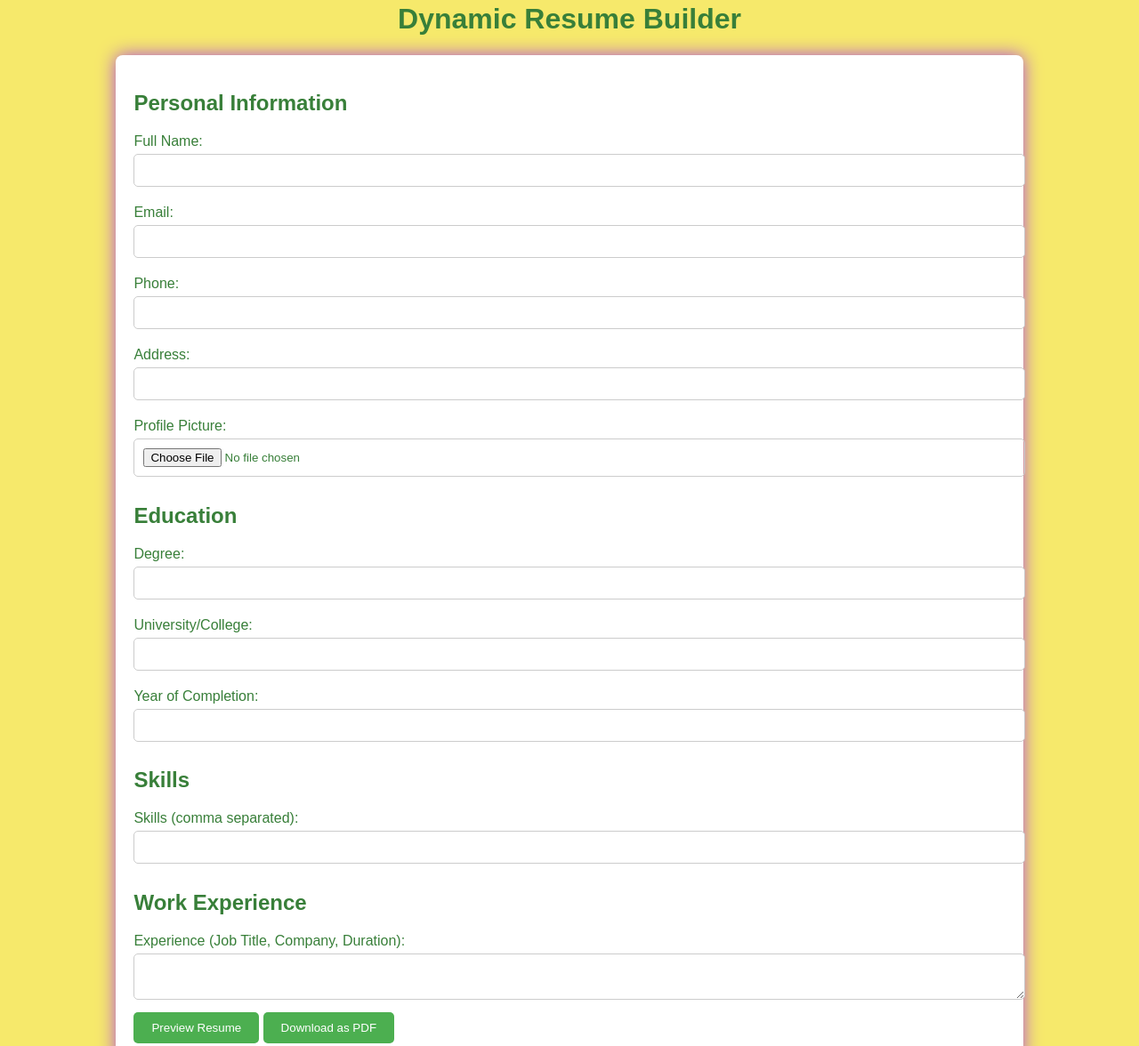
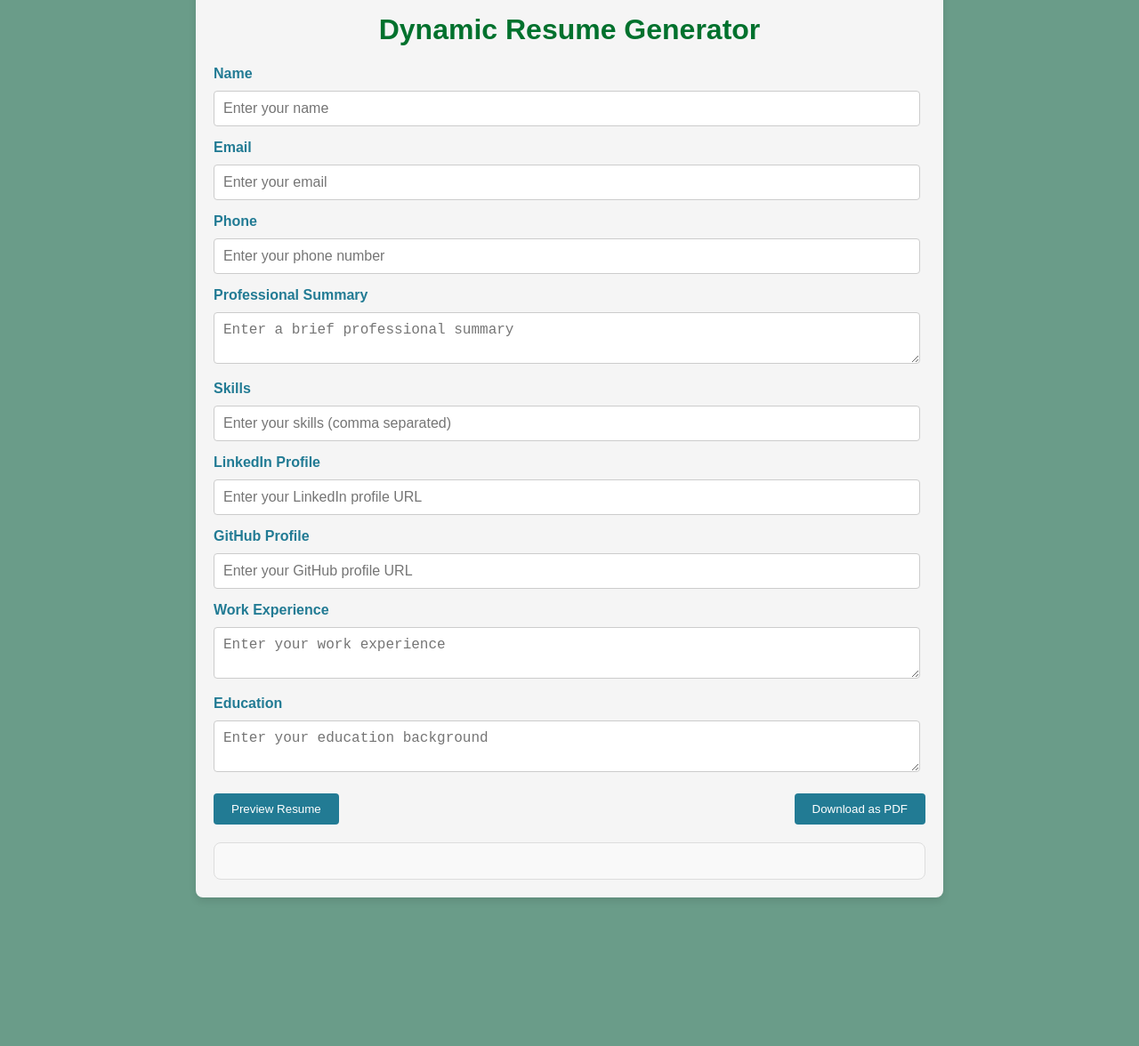
Before and after one commit to Fahad-FullStackDeveloper/HACKATHONS-Milestone3, a website: page index.html in a window 1280 px wide. Shown: the part 46-1222 px from the top of the page at 89% size. After the commit the page ends 1075 px from the top, so only its background shows below. Drawn offline with nearby package versions, Linux system fonts and the light colour scheme.

Commit message:
Add files via upload

```diff
--- a/index.html
+++ b/index.html
@@ -3,61 +3,225 @@
 <head>
     <meta charset="UTF-8">
     <meta name="viewport" content="width=device-width, initial-scale=1.0">
-    <title>Dynamic Resume Builder</title>
-    <link rel="stylesheet" href="styles.css">
+    <title>Dynamic Resume Generator</title>
+    <style>
+        body {
+            font-family: Arial, sans-serif;
+            margin: 0;
+            padding: 20px;
+            background-color: #6A9C89;
+        }
+
+        .container {
+            max-width: 800px;
+            margin: auto;
+            background-color: whitesmoke;
+            padding: 20px;
+            box-shadow: 0px 4px 8px rgba(0, 0, 0, 0.1);
+            border-radius: 8px;
+        }
+
+        h1 {
+            text-align: center;
+            color: #00712D;
+        }
+
+        .form-group {
+            margin-bottom: 15px;
+        }
+
+        label {
+            font-weight: bold;
+            display: block;
+            margin-bottom: 5px;
+            color: #227B94;
+        }
+
+        input, textarea {
+            width: 96.5%;
+            padding: 10px;
+            font-size: 16px;
+            margin-top: 5px;
+            border: 1px solid #ccc;
+            border-radius: 4px;
+        }
+
+        textarea {
+            resize: vertical;
+        }
+
+        .buttons {
+            display: flex;
+            justify-content: space-between;
+            margin-top: 20px;
+        }
+
+        button {
+            padding: 10px 20px;
+            background-color: #227B94;
+            color: white;
+            border: none;
+            cursor: pointer;
+            border-radius: 4px;
+        }
+
+        button:hover {
+            background-color: #00712D;
+        }
+
+        #resumePreview {
+            border: 1px solid #ddd;
+            padding: 20px;
+            margin-top: 20px;
+            background-color: #f9f9f9;
+            color: #00712D;
+            border-radius: 8px;
+        }
+
+        #resumePreview h2 {
+            color: #227B94;
+        }
+
+        #resumePreview a {
+            color: #0056b3;
+            text-decoration: none;
+        }
+
+        #resumePreview a:hover {
+            text-decoration: underline;
+        }
+    </style>
 </head>
 <body>
 
-    <h1>Dynamic Resume Builder</h1>
+    <div class="container">
+        <h1>Dynamic Resume Generator</h1>
+        <form id="resumeForm">
+            <div class="form-group">
+                <label for="name">Name</label>
+                <input type="text" id="name" placeholder="Enter your name">
+            </div>
 
-    <!-- Form for user input -->
-    <div class="form-container">
-        <form id="resumeForm">
-            <h2>Personal Information</h2>
-            <label for="name">Full Name:</label>
-            <input type="text" id="name" name="name" required>
+            <div class="form-group">
+                <label for="email">Email</label>
+                <input type="email" id="email" placeholder="Enter your email">
+            </div>
 
-            <label for="email">Email:</label>
-            <input type="email" id="email" name="email" required>
+            <div class="form-group">
+                <label for="phone">Phone</label>
+                <input type="tel" id="phone" placeholder="Enter your phone number">
+            </div>
 
-            <label for="phone">Phone:</label>
-            <input type="tel" id="phone" name="phone" required>
+            <div class="form-group">
+                <label for="summary">Professional Summary</label>
+                <textarea id="summary" placeholder="Enter a brief professional summary"></textarea>
+            </div>
 
-            <label for="address">Address:</label>
-            <input type="text" id="address" name="address" required>
+            <div class="form-group">
+                <label for="skills">Skills</label>
+                <input type="text" id="skills" placeholder="Enter your skills (comma separated)">
+            </div>
 
-            <label for="profilePic">Profile Picture:</label>
-            <input type="file" id="profilePic" accept="image/*">
+            <div class="form-group">
+                <label for="linkedin">LinkedIn Profile</label>
+                <input type="url" id="linkedin" placeholder="Enter your LinkedIn profile URL">
+            </div>
 
-            <h2>Education</h2>
-            <label for="education">Degree:</label>
-            <input type="text" id="education" name="education" required>
+            <div class="form-group">
+                <label for="github">GitHub Profile</label>
+                <input type="url" id="github" placeholder="Enter your GitHub profile URL">
+            </div>
 
-            <label for="university">University/College:</label>
-            <input type="text" id="university" name="university" required>
+            <div class="form-group">
+                <label for="experience">Work Experience</label>
+                <textarea id="experience" placeholder="Enter your work experience"></textarea>
+            </div>
 
-            <label for="years">Year of Completion:</label>
-            <input type="text" id="years" name="years" required>
+            <div class="form-group">
+                <label for="education">Education</label>
+                <textarea id="education" placeholder="Enter your education background"></textarea>
+            </div>
 
-            <h2>Skills</h2>
-            <label for="skills">Skills (comma separated):</label>
-            <input type="text" id="skills" name="skills" required>
+            <div class="buttons">
+                <button type="button" onclick="previewResume()">Preview Resume</button>
+                <button type="button" onclick="downloadPDF()">Download as PDF</button>
+            </div>
+        </form>
 
-            <h2>Work Experience</h2>
-            <label for="experience">Experience (Job Title, Company, Duration):</label>
-            <textarea id="experience" name="experience" required></textarea>
-
-            <button type="button" id="saveButton">Preview Resume</button>
-            <button type="button" id="downloadButton">Download as PDF</button>
-        </form>
+        <div id="resumePreview"></div>
     </div>
 
-    <!-- Preview of the resume -->
-    <div id="resumePreview" class="resume-preview">
-        <h2>Resume Preview</h2>
-        <div id="resumeContainer"></div>
-    </div>
+    <!-- jsPDF CDN -->
+    <script src="https://cdnjs.cloudflare.com/ajax/libs/jspdf/2.5.1/jspdf.umd.min.js"></script>
 
-    <script src="app.js" type="module"></script>
+    <script>
+        // Function to preview the resume
+        function previewResume() {
+            const name = document.getElementById('name').value;
+            const email = document.getElementById('email').value;
+            const phone = document.getElementById('phone').value;
+            const summary = document.getElementById('summary').value;
+            const skills = document.getElementById('skills').value;
+            const linkedin = document.getElementById('linkedin').value;
+            const github = document.getElementById('github').value;
+            const experience = document.getElementById('experience').value;
+            const education = document.getElementById('education').value;
+
+            const previewHtml = `
+                <h2>${name}</h2>
+                <p><strong>Email:</strong> ${email}</p>
+                <p><strong>Phone:</strong> ${phone}</p>
+                <p><strong>Skills:</strong> ${skills}</p>
+                <p><strong>LinkedIn:</strong> <a href="${linkedin}" target="_blank">${linkedin}</a></p>
+                <p><strong>GitHub:</strong> <a href="${github}" target="_blank">${github}</a></p>
+                <h3>Professional Summary</h3>
+                <p>${summary}</p>
+                <h3>Work Experience</h3>
+                <p>${experience}</p>
+                <h3>Education</h3>
+                <p>${education}</p>
+            `;
+
+            document.getElementById('resumePreview').innerHTML = previewHtml;
+        }
+
+        // Function to download the resume as PDF
+        function downloadPDF() {
+            const { jsPDF } = window.jspdf;
+            const doc = new jsPDF();
+
+            const name = document.getElementById('name').value;
+            const email = document.getElementById('email').value;
+            const phone = document.getElementById('phone').value;
+            const summary = document.getElementById('summary').value;
+            const skills = document.getElementById('skills').value;
+            const linkedin = document.getElementById('linkedin').value;
+            const github = document.getElementById('github').value;
+            const experience = document.getElementById('experience').value;
+            const education = document.getElementById('education').value;
+
+            // Add content to the PDF
+            doc.setFontSize(16);
+            doc.text(name, 10, 10);
+            doc.setFontSize(12);
+            doc.text(`Email: ${email}`, 10, 20);
+            doc.text(`Phone: ${phone}`, 10, 30);
+            doc.text(`Skills: ${skills}`, 10, 40);
+            doc.text(`LinkedIn: ${linkedin}`, 10, 50);
+            doc.text(`GitHub: ${github}`, 10, 60);
+
+            doc.text("Professional Summary:", 10, 80);
+            doc.text(summary, 10, 90, { maxWidth: 180 });
+
+            doc.text("Work Experience:", 10, 110);
+            doc.text(experience, 10, 120, { maxWidth: 180 });
+
+            doc.text("Education:", 10, 150);
+            doc.text(education, 10, 160, { maxWidth: 180 });
+
+            // Save the PDF
+            doc.save(`${name}-Resume.pdf`);
+        }
+    </script>
 </body>
 </html>
```
